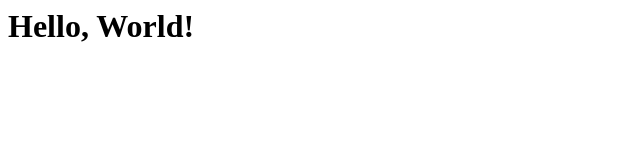
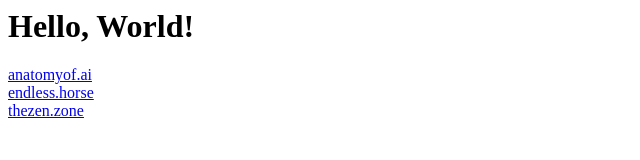
Before and after one commit to kenstarzer/hello-world-3, a plain HTML site: page index.html in a window 1280 px wide. Shown: the whole page, without its empty margins (0-640 px from the left). Drawn offline with Linux system fonts and the light colour scheme.

Commit message:
Update index.html

```diff
--- a/index.html
+++ b/index.html
@@ -4,5 +4,8 @@
 </head>
 <body>
 <h1>Hello, World!</h1>
+  <a href="https://anatomyof.ai">anatomyof.ai</a> <br>
+<a href="http://endless.horse">endless.horse</a> <br>
+<a href="https://thezen.zone">thezen.zone</a>
 </body>
 </html>
```
